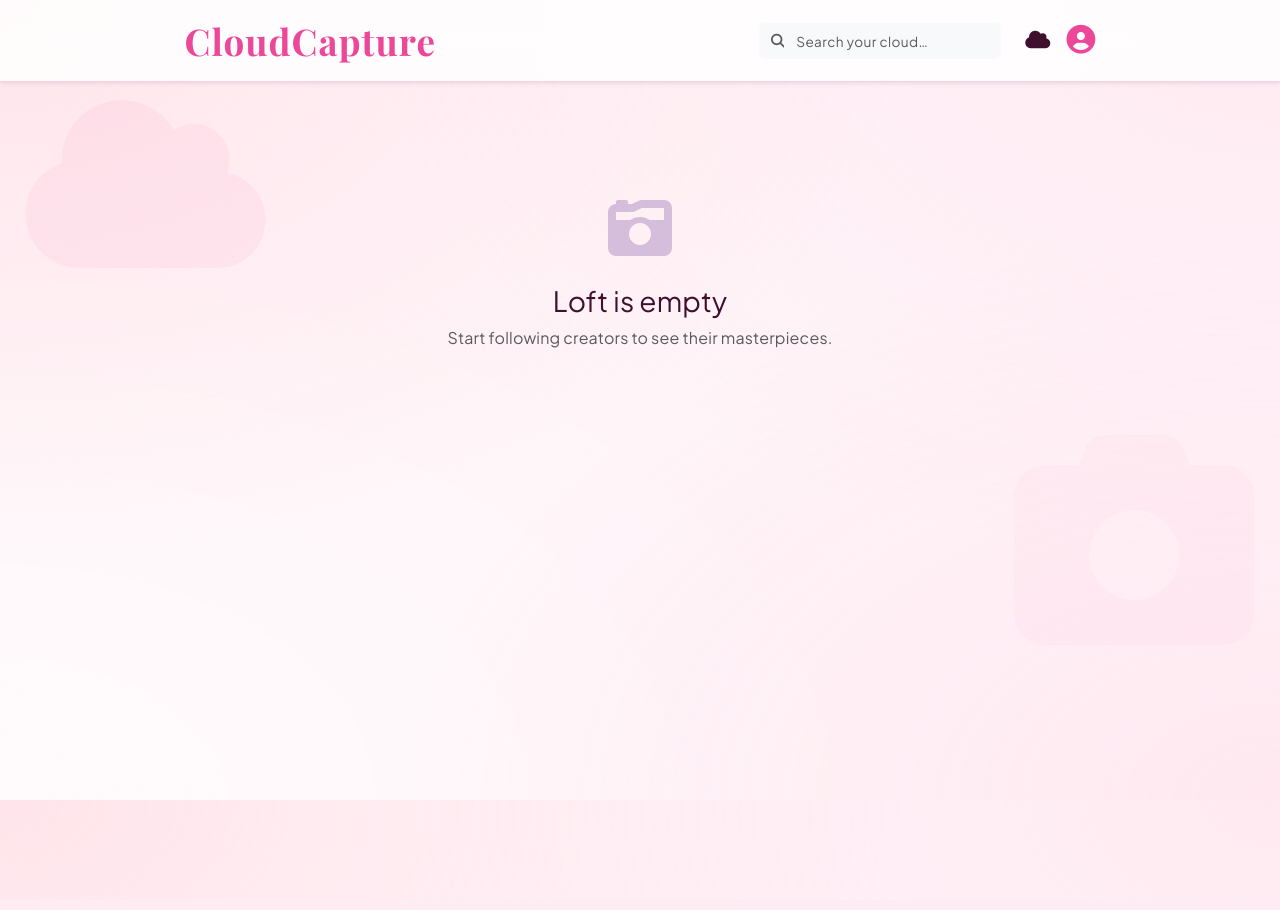
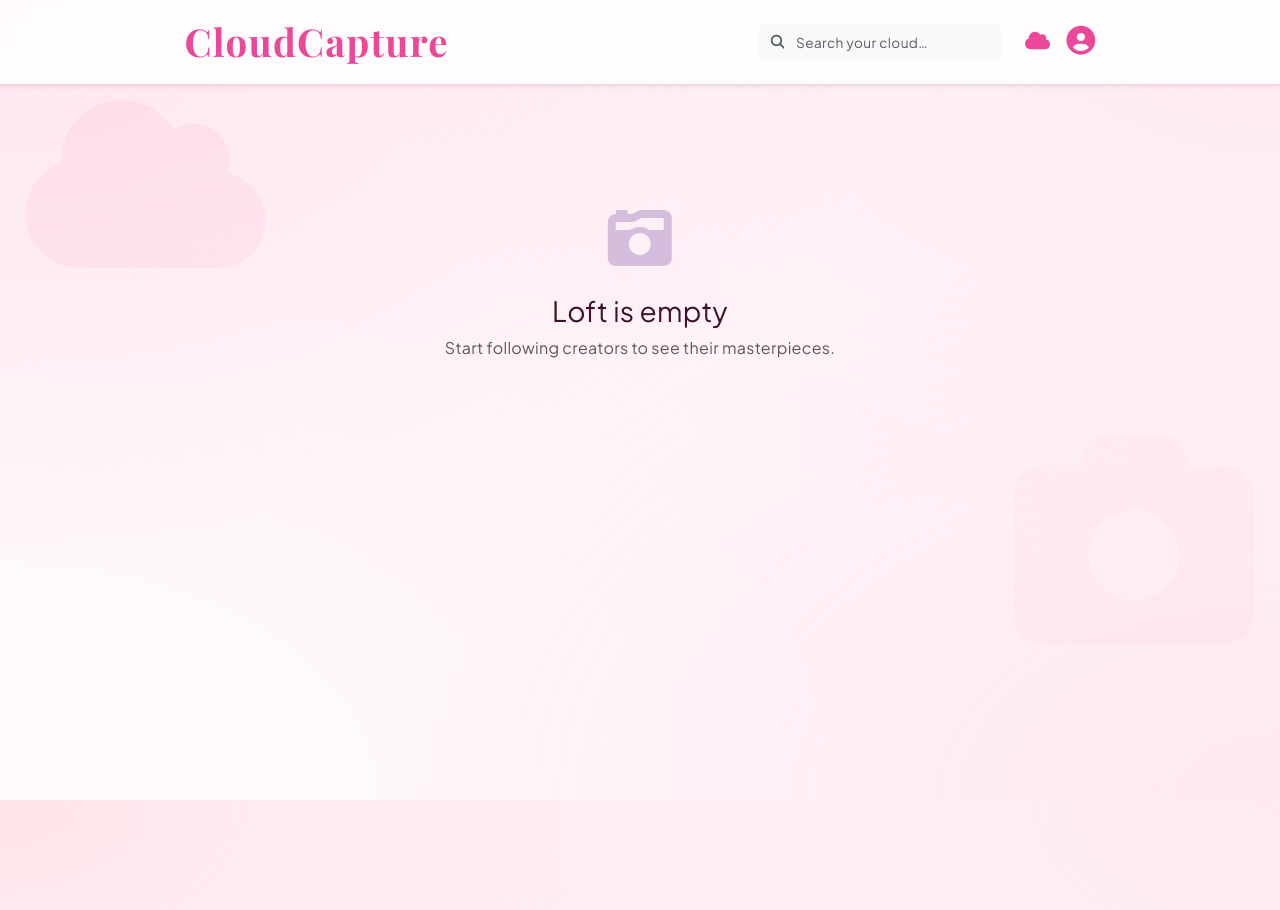
Before and after one commit to fahadkhalid12345/CloudCapture, a Flask app: page /feed in a window 1280 px wide. Before the commit the page ends 800 px from the top, so only its background shows below. Run offline with Flask 3, Linux system fonts and the light colour scheme; the visitor is signed in with stand-in values (Sample User, id 1); data that the repository does not hold is empty; some libraries are stand-ins or nearby versions.

Commit message:
base file updated

```diff
--- a/templates/base.html
+++ b/templates/base.html
@@ -11,28 +11,29 @@
     <!-- Font Awesome -->
     <link rel="stylesheet" href="https://cdnjs.cloudflare.com/ajax/libs/font-awesome/6.4.0/css/all.min.css">
 
-    <!-- LUXURY GOOGLE FONTS -->
-    <link href="https://fonts.googleapis.com/css2?family=Playfair+Display:wght@500;600;700&family=Plus+Jakarta+Sans:wght@400;500;600&display=swap" rel="stylesheet">
+    <!-- 🔥 LUXURY / LAVISH FONTS (ONLY THESE) -->
+    <link href="https://fonts.googleapis.com/css2?family=Playfair+Display:wght@600;700&family=Plus+Jakarta+Sans:wght@400;500;600&display=swap" rel="stylesheet">
 
     <!-- Main CSS -->
     <link rel="stylesheet" href="{{ url_for('static', filename='css/style.css') }}">
 
+    <!-- FORCE FONT OVERRIDE -->
     <style>
         body {
-            font-family: 'Plus Jakarta Sans', sans-serif;
-            letter-spacing: 0.2px;
+            font-family: 'Plus Jakarta Sans', sans-serif !important;
+            letter-spacing: 0.3px;
         }
 
         /* Brand Logo */
         .navbar-brand {
-            font-family: 'Playfair Display', serif;
-            font-size: 2.3rem;
+            font-family: 'Playfair Display', serif !important;
+            font-size: 2.4rem;
             font-weight: 700;
             color: #ec4899 !important;
-            letter-spacing: 1px;
+            letter-spacing: 1.2px;
         }
 
-        /* Nav Avatar */
+        /* Avatar */
         .nav-avatar {
             width: 32px;
             height: 32px;
@@ -41,7 +42,19 @@
             border: 2px solid #ec4899;
         }
 
-        /* Dropdown luxury feel */
+        /* Inputs & buttons text refinement */
+        input,
+        button,
+        select {
+            font-family: 'Plus Jakarta Sans', sans-serif !important;
+        }
+
+        input::placeholder {
+            font-size: 0.85rem;
+            letter-spacing: 0.4px;
+        }
+
+        /* Dropdown premium feel */
         .dropdown-menu {
             border-radius: 16px;
             font-size: 0.92rem;
@@ -50,17 +63,12 @@
         .dropdown-item {
             font-weight: 500;
         }
-
-        /* Inputs refinement */
-        input::placeholder {
-            font-size: 0.85rem;
-            letter-spacing: 0.4px;
-        }
     </style>
 </head>
 
 <body>
 
+    <!-- NAVBAR -->
     <nav class="navbar navbar-expand fixed-top shadow-sm">
         <div class="container" style="max-width: 935px;">
 
@@ -76,17 +84,21 @@
                             <span class="input-group-text border-0 bg-light text-muted pe-0">
                                 <i class="fas fa-search small"></i>
                             </span>
-                            <input type="search" name="q" class="form-control border-0 bg-light shadow-none" placeholder="Search your cloud…">
+                            <input
+                                type="search"
+                                name="q"
+                                class="form-control border-0 bg-light shadow-none"
+                                placeholder="Search your cloud…">
                         </div>
                     </form>
 
                     <a href="{{ url_for('feed') }}" class="nav-link" title="Global Feed">
-                        <i class="fas fa-cloud fs-5 text-pink"></i>
+                        <i class="fas fa-cloud fs-5" style="color:#ec4899;"></i>
                     </a>
 
                     {% if current_user.role == 'creator' %}
                     <a href="{{ url_for('creator_dashboard') }}" class="nav-link" title="Upload to Cloud">
-                        <i class="fas fa-cloud-upload-alt fs-5"></i>
+                        <i class="fas fa-cloud-upload-alt fs-5" style="color:#ec4899;"></i>
                     </a>
                     {% endif %}
 
@@ -95,31 +107,49 @@
                             {% if current_user.avatar %}
                                 <img src="{{ current_user.avatar if current_user.avatar.startswith('http') else url_for('static', filename='uploads/' + current_user.avatar) }}" class="nav-avatar">
                             {% else %}
-                                <i class="fas fa-user-circle" style="font-size: 1.8rem; color: #ec4899;"></i>
+                                <i class="fas fa-user-circle" style="font-size:1.8rem; color:#ec4899;"></i>
                             {% endif %}
                         </a>
 
                         <ul class="dropdown-menu dropdown-menu-end shadow-lg border-0 mt-3 p-2">
-                            <li><a class="dropdown-item fw-semibold" href="{{ url_for('profile', username=current_user.username) }}">My Vault</a></li>
-                            <li><a class="dropdown-item" href="{{ url_for('edit_profile') }}">Settings</a></li>
+                            <li>
+                                <a class="dropdown-item fw-semibold" href="{{ url_for('profile', username=current_user.username) }}">
+                                    My Vault
+                                </a>
+                            </li>
+                            <li>
+                                <a class="dropdown-item" href="{{ url_for('edit_profile') }}">
+                                    Settings
+                                </a>
+                            </li>
                             <li><hr class="dropdown-divider"></li>
-                            <li><a class="dropdown-item text-danger fw-semibold" href="{{ url_for('logout') }}">Log Out</a></li>
+                            <li>
+                                <a class="dropdown-item text-danger fw-semibold" href="{{ url_for('logout') }}">
+                                    Log Out
+                                </a>
+                            </li>
                         </ul>
                     </div>
 
                 {% else %}
+
                     <a href="{{ url_for('login') }}" class="btn btn-primary btn-sm px-4 fw-semibold rounded-pill shadow-sm">
                         Log In
                     </a>
-                    <a href="{{ url_for('register') }}" class="fw-semibold text-decoration-none small ms-3" style="color:#ec4899;">
+
+                    <a href="{{ url_for('register') }}"
+                       class="fw-semibold text-decoration-none small ms-3"
+                       style="color:#ec4899;">
                         Join Cloud
                     </a>
+
                 {% endif %}
             </div>
         </div>
     </nav>
 
-    <div class="container" style="max-width: 935px; margin-top: 100px; padding-bottom: 50px;">
+    <!-- PAGE CONTENT -->
+    <div class="container" style="max-width: 935px; margin-top: 110px; padding-bottom: 50px;">
         {% with messages = get_flashed_messages(with_categories=true) %}
             {% if messages %}
                 {% for category, message in messages %}
@@ -134,6 +164,7 @@
         {% block content %}{% endblock %}
     </div>
 
+    <!-- Bootstrap JS -->
     <script src="https://cdn.jsdelivr.net/npm/bootstrap@5.3.0/dist/js/bootstrap.bundle.min.js"></script>
 </body>
 </html>
```
